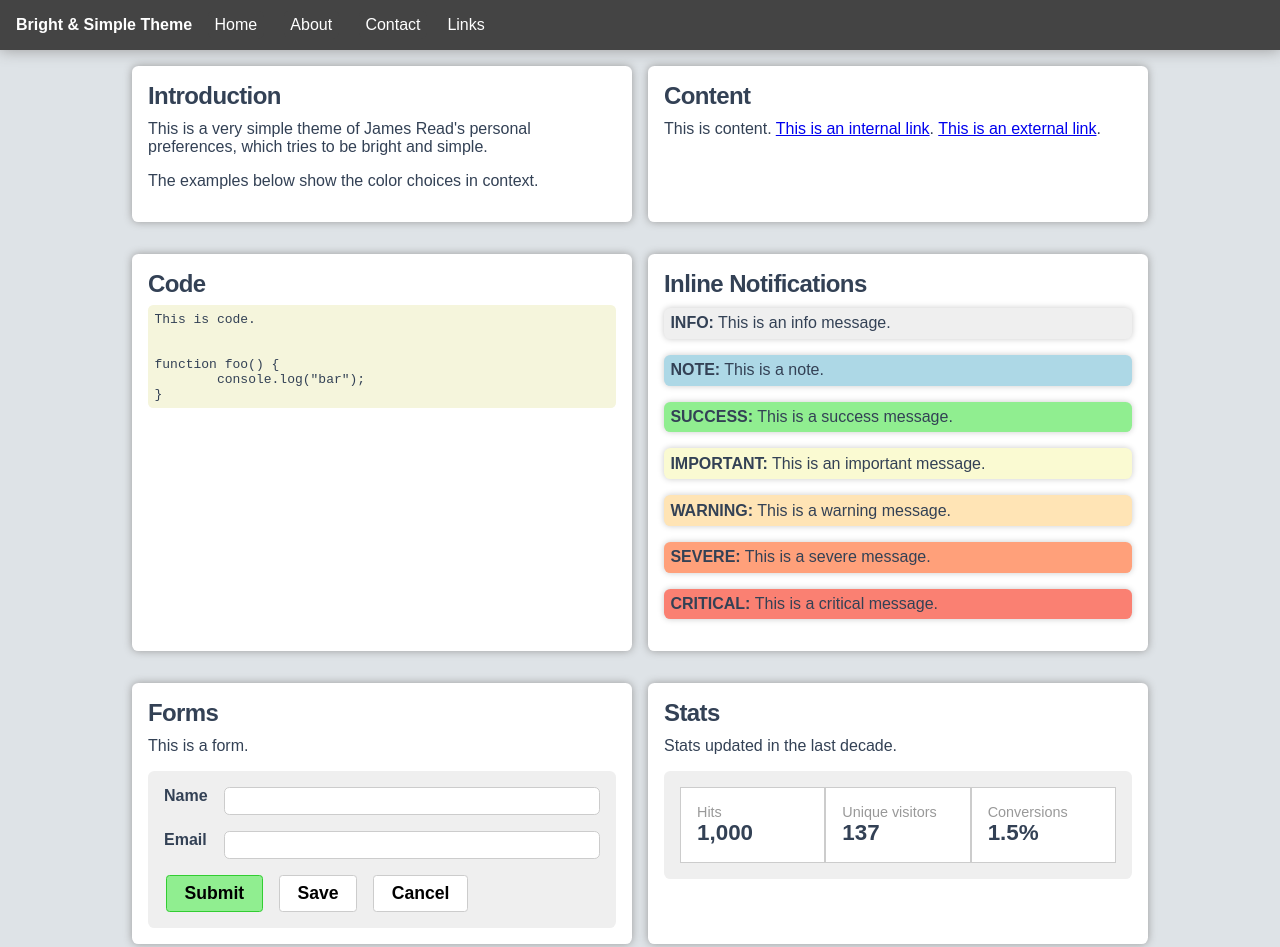
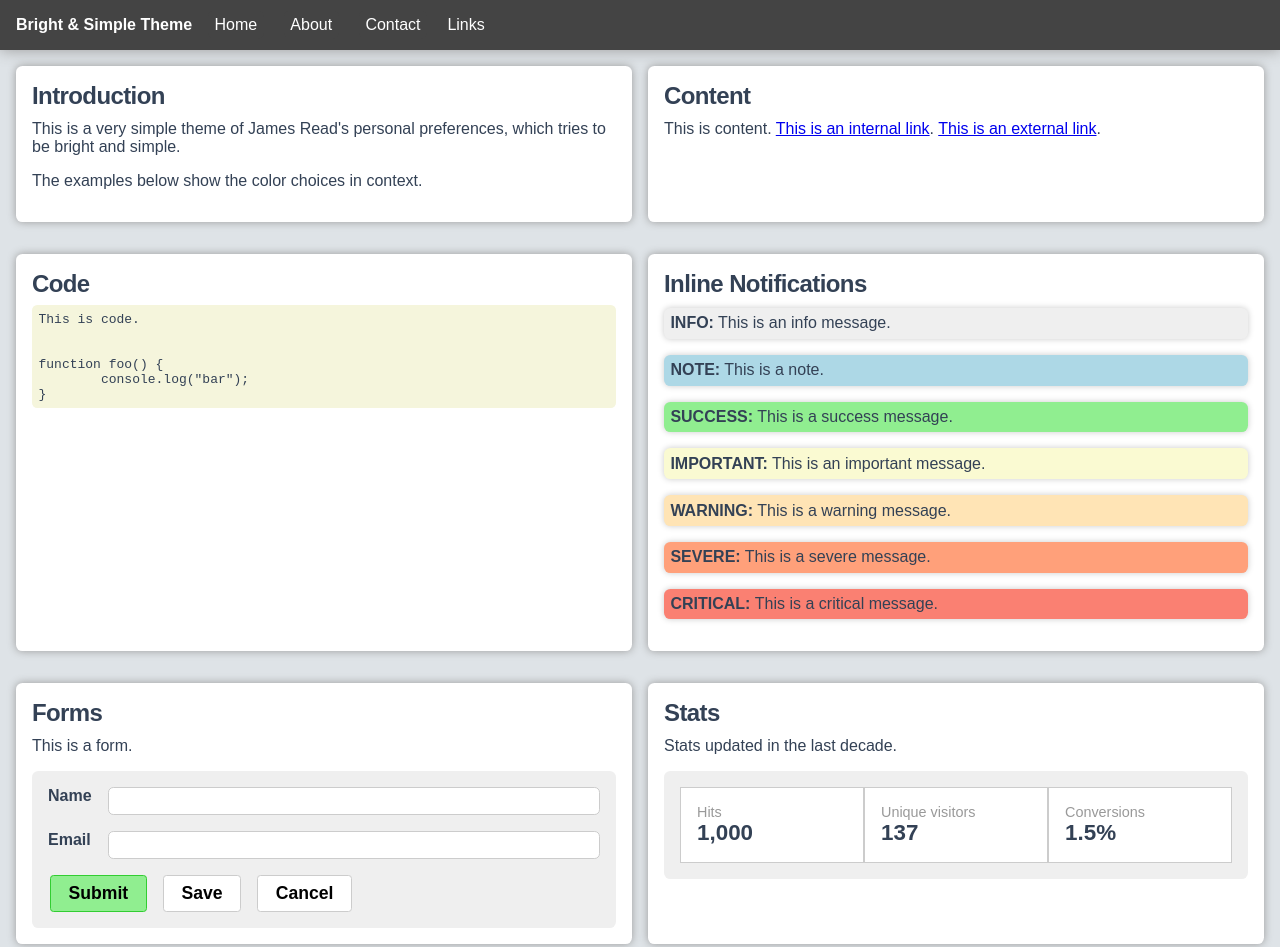
Before and after one commit to jamesread/femtocrank, a plain HTML site: page index.html in a window 1280 px wide. Shown: the top 947 px of the page. Drawn offline with Linux system fonts and the light colour scheme.

Commit message:
auto width grid columns

```diff
--- a/style.css
+++ b/style.css
@@ -220,7 +220,7 @@ fieldset {
 }
 
 .gc-xl {
-  grid-template-columns: repeat(auto-fit, 500px);
+  grid-template-columns: repeat(auto-fit,minmax(500px,1fr));
 }
 
 .grid-boxed div {
```
